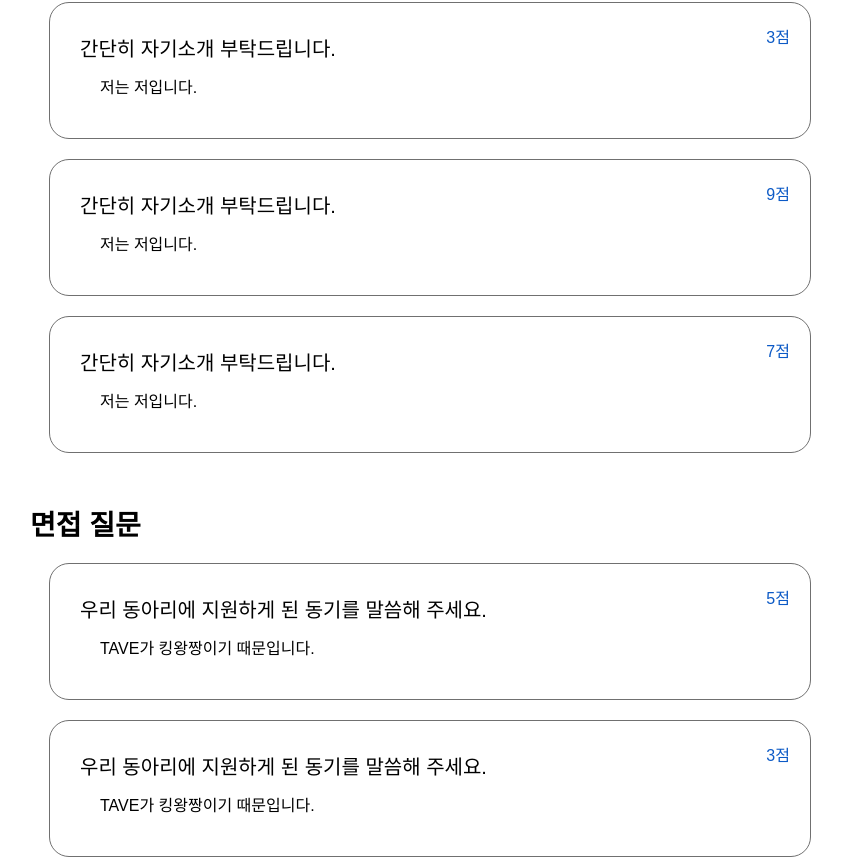
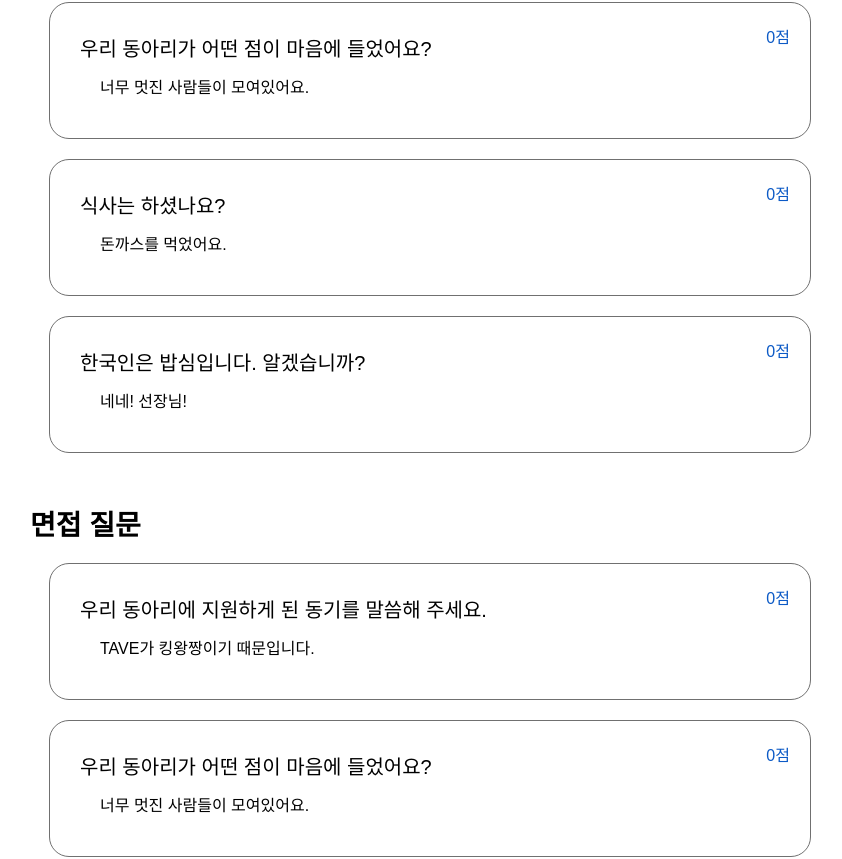
Before and after one commit to Kim-Hyunjo/MoZIP, a React (Create React App) app in the folder front/: page /recruit/interview/postprocessing/detail in a window 1280 px wide. Shown: the part 967-1826 px from the top of the page, without its empty margins (220-1062 px from the left). Built offline with nearby package versions, Linux system fonts and the light colour scheme.

Commit message:
feat: 더미 데이터 수정

```diff
--- a/front/src/pages/recruit/Interview.tsx
+++ b/front/src/pages/recruit/Interview.tsx
@@ -15,33 +15,33 @@ const Interview = () => {
       id: 2,
       when: '2',
       personnel: '12',
-      date: '7월 10일',
+      date: '7월 11일',
       time: '4~7',
-      school: '동국대학교',
+      school: '테이브대학교',
     },
     {
       id: 3,
       when: '3',
       personnel: '12',
-      date: '7월 10일',
+      date: '7월 12일',
       time: '4~7',
-      school: '동국대학교',
+      school: '서국대학교',
     },
     {
       id: 4,
       when: '4',
       personnel: '12',
-      date: '7월 10일',
+      date: '7월 13일',
       time: '4~7',
-      school: '동국대학교',
+      school: '연세대학교',
     },
     {
       id: 5,
       when: '5',
       personnel: '1',
-      date: '7월 10일',
+      date: '7월 14일',
       time: '4~7',
-      school: '동국대학교',
+      school: '이화여자대학교',
     },
   ];
 
@@ -53,10 +53,10 @@ const Interview = () => {
           <span className="tiny_status">총 {item.personnel}명</span>
         </div>
         <p>{item.date}<br></br>
-        {item.time} 시<br></br>
-        {item.school}</p>
-        <Link to ="/recruit/interview/detail/1">
-        <button id="buttonSelect">자세히</button></Link>
+          {item.time} 시<br></br>
+          {item.school}</p>
+        <Link to="/recruit/interview/detail/1">
+          <button id="buttonSelect">자세히</button></Link>
       </div>
     );
   });
@@ -65,8 +65,8 @@ const Interview = () => {
     <div className="interview">
       <h2>면접 상세</h2>
       <div>
-        <Link to ="/recruit/interview/commonquestion">
-        <button id="button_red">면접 기본 질문 작성하기</button></Link>
+        <Link to="/recruit/interview/commonquestion">
+          <button id="button_red">면접 기본 질문 작성하기</button></Link>
       </div>
 
       <div>
@@ -74,8 +74,8 @@ const Interview = () => {
         <div className="adminList">{interviewFormList}</div>
       </div>
       <div className="adminButton">
-        <Link to ="/recruit/interview/postprocessing">
-        <button id="button10">합격자 관리하기</button></Link>
+        <Link to="/recruit/interview/postprocessing">
+          <button id="button10">합격자 관리하기</button></Link>
       </div>
     </div>
   );
--- a/front/src/pages/recruit/InterviewDetail.tsx
+++ b/front/src/pages/recruit/InterviewDetail.tsx
@@ -30,16 +30,8 @@ const InterviewDetail = () => {
     { date: '2020.10.03', count: '2일차' },
     { date: '2020.10.03', count: '3일차' },
   ];
-  const appply = [
-    { time: '13:00', candidate: '한채은,한예송', manager: '최우영,왕희도' },
-    { time: '13:00', candidate: '한채은,한예송', manager: '최우영,왕희도' },
-    { time: '13:00', candidate: '한채은,한예송', manager: '최우영,왕희도' },
-    { time: '13:00', candidate: '한채은,한예송', manager: '최우영,왕희도' },
-    { time: '13:00', candidate: '한채은,한예송', manager: '최우영,왕희도' },
-    { time: '13:00', candidate: '한채은,한예송', manager: '최우영,왕희도' },
-    { time: '13:00', candidate: '한채은,한예송', manager: '최우영,왕희도' },
-    { time: '13:00', candidate: '한채은,한예송', manager: '최우영,왕희도' },
-  ];
+  const appply = [{ time: "13:00", candidate: "한채은,한예송", manager: "김스탭,권스탭" }, { time: "13:00", candidate: "김철수,박철수", manager: "김스탭,권스탭" }, { time: "13:00", candidate: "김웅기,나웅기", manager: "김스탭,권스탭" }, { time: "13:00", candidate: "이채은,김채은", manager: "김스탭,권스탭" }, { time: "13:00", candidate: "홍길동,고길동", manager: "김스탭,권스탭" }, { time: "13:00", candidate: "최희도,김희도", manager: "김스탭,권스탭" }, { time: "13:00", candidate: "김하연,권하연", manager: "김스탭,권스탭" }, { time: "13:00", candidate: "김동욱,양성봉", manager: "김스탭,권스탭" },]
+
   const appply2 = [
     { time: '13:00', candidate: '한채은,한예송', manager: '최우영,왕희도' },
     { time: '13:00', candidate: '한채은,한예송', manager: '최우영,왕희도' },
@@ -93,8 +85,8 @@ const InterviewDetail = () => {
                         {info.time}
                         <span>{info.manager}</span>
                         <div>{info.candidate}</div>
-                        <Link to ="/recruit/interview/record">
-                        <button id="button4">면접보기</button></Link>
+                        <Link to="/recruit/interview/record">
+                          <button id="button4">면접보기</button></Link>
                       </li>
                     );
                   })}
@@ -103,8 +95,8 @@ const InterviewDetail = () => {
             </div>
           </div>
           <div className="interview_btns5">
-            <Link to ="/recruit/interview">
-            <button id="button5W">돌아가기</button></Link>
+            <Link to="/recruit/interview">
+              <button id="button5W">돌아가기</button></Link>
           </div>
         </form>
       </div>
--- a/front/src/pages/recruit/PostInterviewPersonal.tsx
+++ b/front/src/pages/recruit/PostInterviewPersonal.tsx
@@ -24,27 +24,27 @@ const PostInterviewPersonal = () => {
   const [selfIntoduction, setSelfIntroduction] = useState<Question[]>([
     {
       id: 1,
-      question: '간단히 자기소개 부탁드립니다.',
-      answer: '저는 저입니다.',
-      score: 5,
+      question: '우리 동아리에 지원하게 된 동기를 말씀해 주세요.',
+      answer: 'TAVE가 킹왕짱이기 때문입니다.',
+      score: 0,
     },
     {
       id: 2,
-      question: '간단히 자기소개 부탁드립니다.',
-      answer: '저는 저입니다.',
-      score: 3,
+      question: '우리 동아리가 어떤 점이 마음에 들었어요?',
+      answer: '너무 멋진 사람들이 모여있어요.',
+      score: 0,
     },
     {
       id: 3,
-      question: '간단히 자기소개 부탁드립니다.',
-      answer: '저는 저입니다.',
-      score: 9,
+      question: '식사는 하셨나요?',
+      answer: '돈까스를 먹었어요.',
+      score: 0,
     },
     {
       id: 4,
-      question: '간단히 자기소개 부탁드립니다.',
-      answer: '저는 저입니다.',
-      score: 7,
+      question: '한국인은 밥심입니다. 알겠습니까?',
+      answer: '네네! 선장님!',
+      score: 0,
     },
   ]);
 
@@ -53,25 +53,25 @@ const PostInterviewPersonal = () => {
       id: 1,
       question: '우리 동아리에 지원하게 된 동기를 말씀해 주세요.',
       answer: 'TAVE가 킹왕짱이기 때문입니다.',
-      score: 5,
+      score: 0,
     },
     {
       id: 2,
-      question: '우리 동아리에 지원하게 된 동기를 말씀해 주세요.',
-      answer: 'TAVE가 킹왕짱이기 때문입니다.',
-      score: 3,
+      question: '우리 동아리가 어떤 점이 마음에 들었어요?',
+      answer: '너무 멋진 사람들이 모여있어요.',
+      score: 0,
     },
     {
       id: 3,
-      question: '우리 동아리에 지원하게 된 동기를 말씀해 주세요.',
-      answer: 'TAVE가 킹왕짱이기 때문입니다.',
-      score: 9,
+      question: '식사는 하셨나요?',
+      answer: '돈까스를 먹었어요.',
+      score: 0,
     },
     {
       id: 4,
-      question: '우리 동아리에 지원하게 된 동기를 말씀해 주세요.',
-      answer: 'TAVE가 킹왕짱이기 때문입니다.',
-      score: 7,
+      question: '한국인은 밥심입니다. 알겠습니까?',
+      answer: '네네! 선장님!',
+      score: 0,
     },
   ]);
 
@@ -174,8 +174,8 @@ const PostInterviewPersonal = () => {
         {/* <button id="button1" onClick={handleUpdate}>
           수정하기
         </button> */}
-        {toggle ? (<button  onClick={(event) => handleUpdate(event)} id="button1">저장하기</button>):
-         (<button onClick={(event) => handleUpdate(event)} id="button1">수정하기</button>)}
+        {toggle ? (<button onClick={(event) => handleUpdate(event)} id="button1">저장하기</button>) :
+          (<button onClick={(event) => handleUpdate(event)} id="button1">수정하기</button>)}
 
         <button id="button1_blue">돌아가기</button>
       </div>
--- a/front/src/pages/recruit/Resume.tsx
+++ b/front/src/pages/recruit/Resume.tsx
@@ -140,7 +140,7 @@ const Resume = () => {
       <h2>지원자 목록</h2>
       <form action="">
         <label htmlFor=""></label>
-        <button id="button4">통계 보기</button>
+        {/* <button id="button4">통계 보기</button> */}
         <div className="stateBox">
           <ul className="states">
             <li
--- a/front/src/pages/recruit/Resume2.tsx
+++ b/front/src/pages/recruit/Resume2.tsx
@@ -17,7 +17,7 @@ const Resume2 = (props: RouteComponentProps<{ member_id: string }>) => {
       name: '한채은',
       school: '테이브 대학교',
       grade: '3학년',
-      date: '2001.07.07',
+      date: '2007.07.07',
       phone: '010-0000-0000',
       city: '서울시 강남구',
     },
@@ -32,33 +32,33 @@ const Resume2 = (props: RouteComponentProps<{ member_id: string }>) => {
     },
     {
       id: 2,
-      question: '우리 동아리에 지원하게 된 동기를 말씀해 주세요.1',
-      answer: 'TAVE가 킹왕짱이기 때문입니다.',
+      question: '우리 동아리가 어떤 점이 마음에 들었어요?',
+      answer: '너무 멋진 사람들이 모여있어요.',
       score: 0,
     },
     {
       id: 3,
-      question: '우리 동아리에 지원하게 된 동기를 말씀해 주세요.2',
-      answer: 'TAVE가 킹왕짱이기 때문입니다.',
+      question: '식사는 하셨나요?',
+      answer: '돈까스를 먹었어요.',
       score: 0,
     },
     {
       id: 4,
-      question: '우리 동아리에 지원하게 된 동기를 말씀해 주세요.3',
-      answer: 'TAVE가 킹왕짱이기 때문입니다.',
+      question: '한국인은 밥심입니다. 알겠습니까?',
+      answer: '네네! 선장님!',
       score: 0,
     },
   ]);
-  const _num = 0;
+
   const [sum, setSum] = useState<number>(0);
   const handleChange = (id: number, score: number) => {
     let tmps: Question[] = Object.assign([], selfIntroductionList);
-    let tmpSum : number = 0;
+    let tmpSum: number = 0;
     tmps.map((info) => {
       if (info.id === id) {
         info.score = Number(score);
       }
-      tmpSum+=info.score;
+      tmpSum += info.score;
     });
 
     setSum(tmpSum);
@@ -104,16 +104,20 @@ const Resume2 = (props: RouteComponentProps<{ member_id: string }>) => {
           <ul>
             {selfIntroductionList.map((question) => {
               return (
-                  <div>
-                <Resume2Score
-                  question={question}
-                  onUpdate={handleChange}
-                ></Resume2Score></div>
+                <div>
+                  <Resume2Score
+                    question={question}
+                    onUpdate={handleChange}
+                  ></Resume2Score></div>
               );
             })}
           </ul>
         </form>
       </div>
+
+      <button type="submit" id="button4">
+        저장
+        </button>
     </div>
   );
 };
--- a/front/src/pages/recruit/Resume3.tsx
+++ b/front/src/pages/recruit/Resume3.tsx
@@ -8,19 +8,19 @@ import Select from '@material-ui/core/Select';
 import NativeSelect from '@material-ui/core/NativeSelect';
 
 const Resume3 = () => {
-    const manager = [{name:'최우영', select:'선택완료',timeSelect:'시간선택'},
-    {name:'최우영', select:'선택완료',timeSelect:'시간선택'},
-    {name:'최우영', select:'선택완료',timeSelect:'시간선택'},
-    {name:'최우영', select:'선택완료',timeSelect:'시간선택'},
-    {name:'최우영', select:'선택완료',timeSelect:'시간선택'},
-    {name:'최우영', select:'선택완료',timeSelect:'시간선택'},
-    {name:'최우영', select:'선택완료',timeSelect:'시간선택'},
-    {name:'최우영', select:'선택완료',timeSelect:'시간선택'},
-    {name:'최우영', select:'선택완료',timeSelect:'시간선택'},
-    {name:'최우영', select:'선택완료',timeSelect:'시간선택'},
-    {name:'최우영', select:'선택완료',timeSelect:'시간선택'},
-    {name:'최우영', select:'선택완료',timeSelect:'시간선택'}]
-    const division = [{group:'1조',date:'7월 10일', time:'오후 4~7시',total:'12'},{group:'2조',date:'7월 10일', time:'오후 4~7시',total:'12'},{group:'3조',date:'7월 10일', time:'오후 4~7시',total:'12'},{group:'4조',date:'7월 10일', time:'오후 4~7시',total:'12'},]
+    const manager = [{ name: '최우영', select: '선택완료', timeSelect: '시간선택' },
+    { name: '최우영', select: '선택완료', timeSelect: '시간선택' },
+    { name: '박웅기', select: '선택완료', timeSelect: '시간선택' },
+    { name: '왕희도', select: '선택완료', timeSelect: '시간선택' },
+    { name: '한채은', select: '선택완료', timeSelect: '시간선택' },
+    { name: '김정우', select: '선택완료', timeSelect: '시간선택' },
+    { name: '이하연', select: '선택완료', timeSelect: '시간선택' },
+    { name: '김현조', select: '선택완료', timeSelect: '시간선택' },
+    { name: '한예송', select: '선택완료', timeSelect: '시간선택' },
+    { name: '홍길동', select: '선택완료', timeSelect: '시간선택' },
+    { name: '이순신', select: '선택완료', timeSelect: '시간선택' },
+    { name: '김철수', select: '선택완료', timeSelect: '시간선택' }]
+    const division = [{ group: '1조', date: '7월 10일', time: '오후 4~7시', total: '12' }, { group: '2조', date: '7월 10일', time: '오후 4~7시', total: '12' }, { group: '3조', date: '7월 10일', time: '오후 4~7시', total: '12' }, { group: '4조', date: '7월 10일', time: '오후 4~7시', total: '12' },]
     return (
         <div className="resume">
             <div>
@@ -31,9 +31,9 @@ const Resume3 = () => {
                 <div className="setting">
                     <div className="title">면접 인원 관리</div>
                     <label htmlFor="">한 그룹 당 지원자 인원 : </label>
-                    <input type="select"/> 명 <br></br>
+                    <input type="select" /> 명 <br></br>
                     <label htmlFor="">한 그룹 당 면접관 인원 : </label>
-                    <input type="select"/> 명 <br></br>
+                    <input type="select" /> 명 <br></br>
                     <label htmlFor="">한 그룹 당 면접 시간 : 25분
                     </label>
                 </div>
@@ -42,7 +42,7 @@ const Resume3 = () => {
                     {/* <div className="interviewDate"><input type="checkbox" name="first" value="2020년 7월 18일 수요일"/><strong>2020년 7월 18일 수요일</strong><input type="select" maxLength={2} /> 시 ~<input type="select"maxLength={2} /> 시</div>
                      <div className="interviewDate"><input type="checkbox" name="first" value="2020년 7월 18일 수요일"/><strong>2020년 7월 18일 수요일</strong><input type="select" maxLength={2} /> 시 ~<input type="select"maxLength={2} /> 시</div>
                      <div className="interviewDate"><input type="checkbox" name="first" value="2020년 7월 18일 수요일"/><strong>2020년 7월 18일 수요일</strong><input type="select" maxLength={2} /> 시 ~<input type="select"maxLength={2} /> 시</div> */}
-                     <div className="interviewDate"><input type="checkbox" name="first" value="2020년 7월 18일 수요일"/><strong>2020년 7월 18일 수요일</strong>
+                    <div className="interviewDate"><input type="checkbox" name="first" value="2020년 7월 18일 수요일" /><strong>2020년 7월 18일 수요일</strong>
                         <Select className="resume_choosetime" defaultValue="시">
                             <option aria-label="hour" value="16" />
                             <option value={16}>16</option>
@@ -57,7 +57,7 @@ const Resume3 = () => {
                             <option value={18}>18</option>
                             <option value={19}>19</option>
                         </Select>  시</div>
-                     <div className="interviewDate"><input type="checkbox" name="first" value="2020년 7월 18일 수요일"/><strong>2020년 7월 18일 수요일</strong>
+                    <div className="interviewDate"><input type="checkbox" name="first" value="2020년 7월 18일 수요일" /><strong>2020년 7월 18일 수요일</strong>
                         <Select className="resume_choosetime" defaultValue="시">
                             <option aria-label="hour" value="16" />
                             <option value={16}>16</option>
@@ -72,7 +72,7 @@ const Resume3 = () => {
                             <option value={18}>18</option>
                             <option value={19}>19</option>
                         </Select>  시</div>
-                     <div className="interviewDate"><input type="checkbox" name="first" value="2020년 7월 18일 수요일"/><strong>2020년 7월 18일 수요일</strong>
+                    <div className="interviewDate"><input type="checkbox" name="first" value="2020년 7월 18일 수요일" /><strong>2020년 7월 18일 수요일</strong>
                         <Select className="resume_choosetime" defaultValue="시">
                             <option aria-label="hour" value="16" />
                             <option value={16}>16</option>
@@ -96,12 +96,12 @@ const Resume3 = () => {
                     </div>
                     <div>
                         <ul className="adminList">
-                            {manager.map((info)=>{
-                                return(
+                            {manager.map((info) => {
+                                return (
                                     <li className="tiny_gray_namecard">
                                         <div className="tiny_name">{info.name}</div>
                                         <div className="tiny_status">{info.select}</div>
-                                    <Link to ="/recruit/schedule/management/staff">
+                                        <Link to="/recruit/schedule/management/staff">
                                             <button id="buttonSelect">{info.timeSelect}</button></Link>
                                     </li>
                                 )
@@ -117,7 +117,7 @@ const Resume3 = () => {
                 <div>
                     <div className="title">면접 조 결과</div>
                     <ul>
-                        {division.map((info)=>{
+                        {division.map((info) => {
                             <li className="tiny_gray_namecard">
                                 <div className="tiny_name">{info.group}</div>
                                 <div className="tiny_status">총 {info.total}명</div>
@@ -137,7 +137,7 @@ const Resume3 = () => {
                     <p>남은 인원은 '자세히'에 들어가 직접 시간을 지정해주세요.</p>
                 </div>
             </div>
-            <Link to ="/recruit/resume"><button id="button_red">면접 그룹 등록하기</button></Link>
+            <Link to="/recruit/resume"><button id="button_red">면접 그룹 등록하기</button></Link>
         </div>
     )
 }
```
Also changed, not shown: front/src/pages/recruit/ResumeCandidate.tsx (+5 -5 lines), front/src/pages/recruit/Schedule1.tsx (+7 -7 lines), front/src/pages/recruit/Schedule2.tsx (+24 -41 lines). Lines whose indentation alone changed are shown as unchanged.
